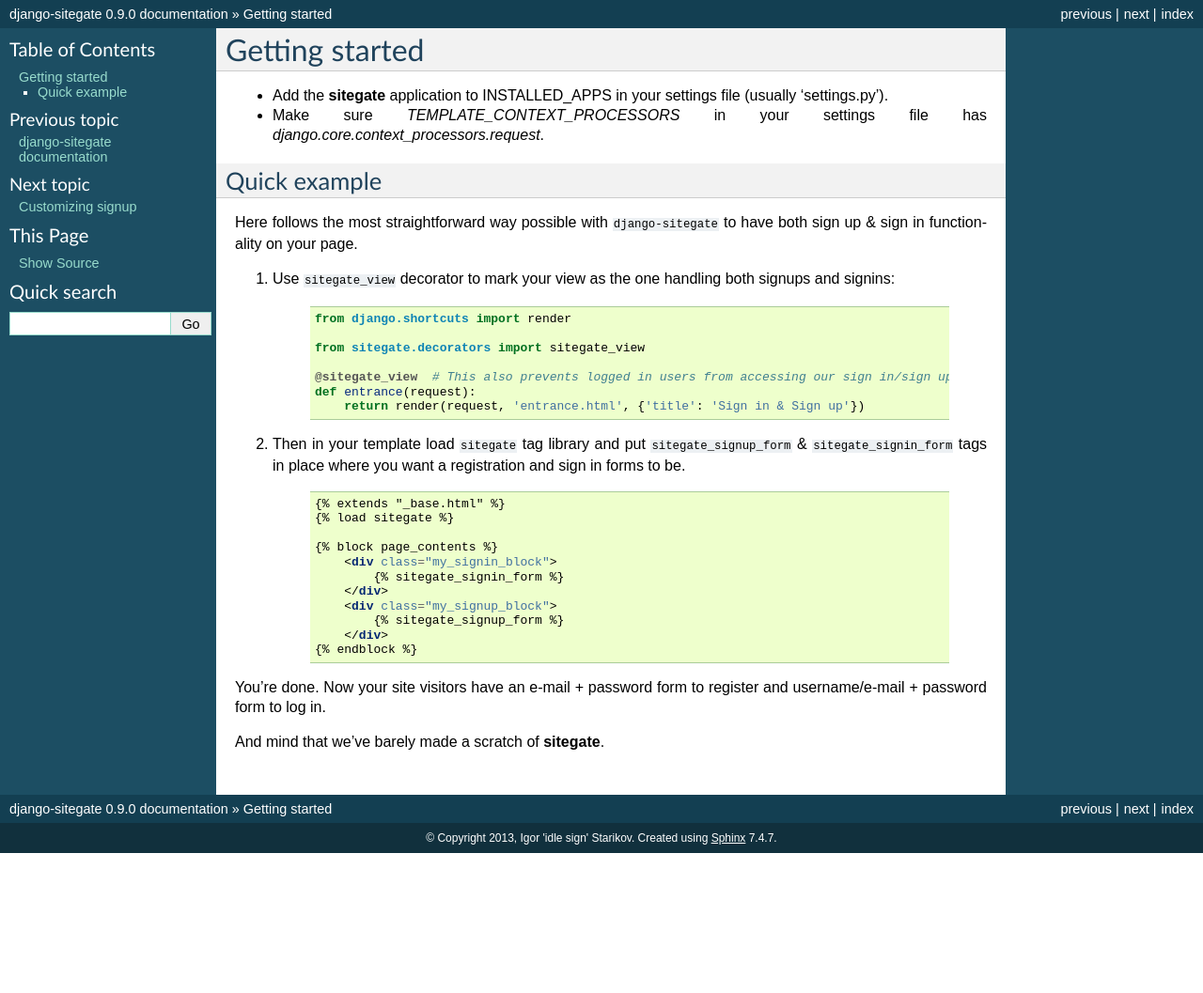
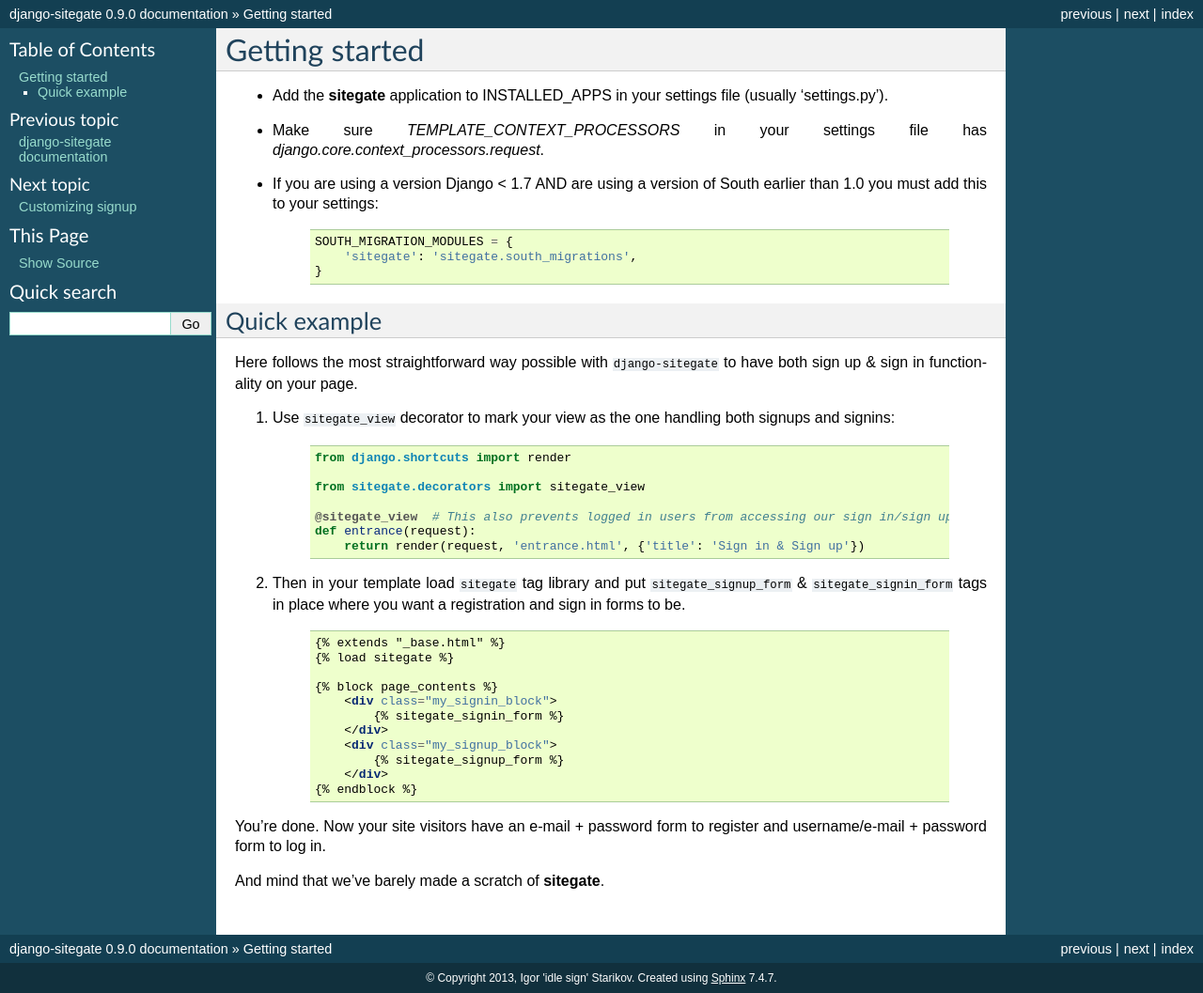
Before and after one commit to idlesign/django-sitegate, a Sphinx documentation site: the page built from docs/source/quickstart.rst, in a window 1280 px wide. Shown: the whole page at 94% size. Built offline with Sphinx 7.4.7, drawn with Linux system fonts in a browser that asks for light colours; pages that are not in the unit, such as notebooks, are missing from menus; before the commit the page ends 908 px from its top, so only the background shows below that.

Commit message:
Update docs with note about requirements for different versions of Django and South and with instructions for old versions of South

```diff
--- a/docs/source/index.rst
+++ b/docs/source/index.rst
@@ -16,7 +16,7 @@
 3. Django Auth contrib enabled
 4. Django Admin contrib enabled (optional)
 5. Django Messages contrib enabled (optional)
-6. South (for automatic DB migrations)
+6. South (for automatic DB migrations) (not necessary for Django 1.7+)
 
 
 Table of Contents
--- a/docs/source/quickstart.rst
+++ b/docs/source/quickstart.rst
@@ -3,6 +3,13 @@
 
 * Add the **sitegate** application to INSTALLED_APPS in your settings file (usually 'settings.py').
 * Make sure `TEMPLATE_CONTEXT_PROCESSORS` in your settings file has `django.core.context_processors.request`.
+* If you are using a version Django < 1.7 AND are using a version of South earlier than 1.0 you must add this to your settings:
+
+    .. code-block:: python
+
+        SOUTH_MIGRATION_MODULES = {
+            'sitegate': 'sitegate.south_migrations',
+        }
 
 
 Quick example
```
